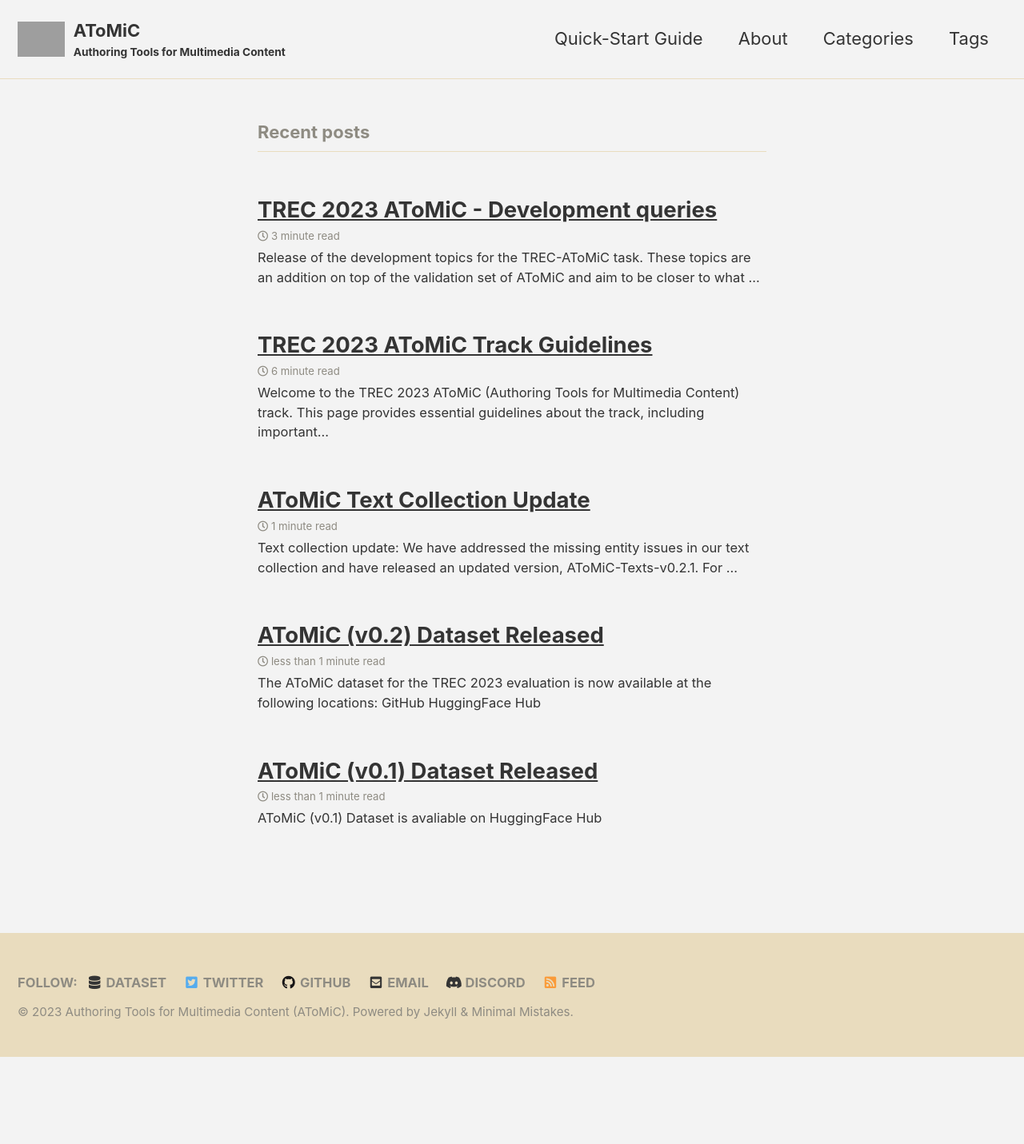
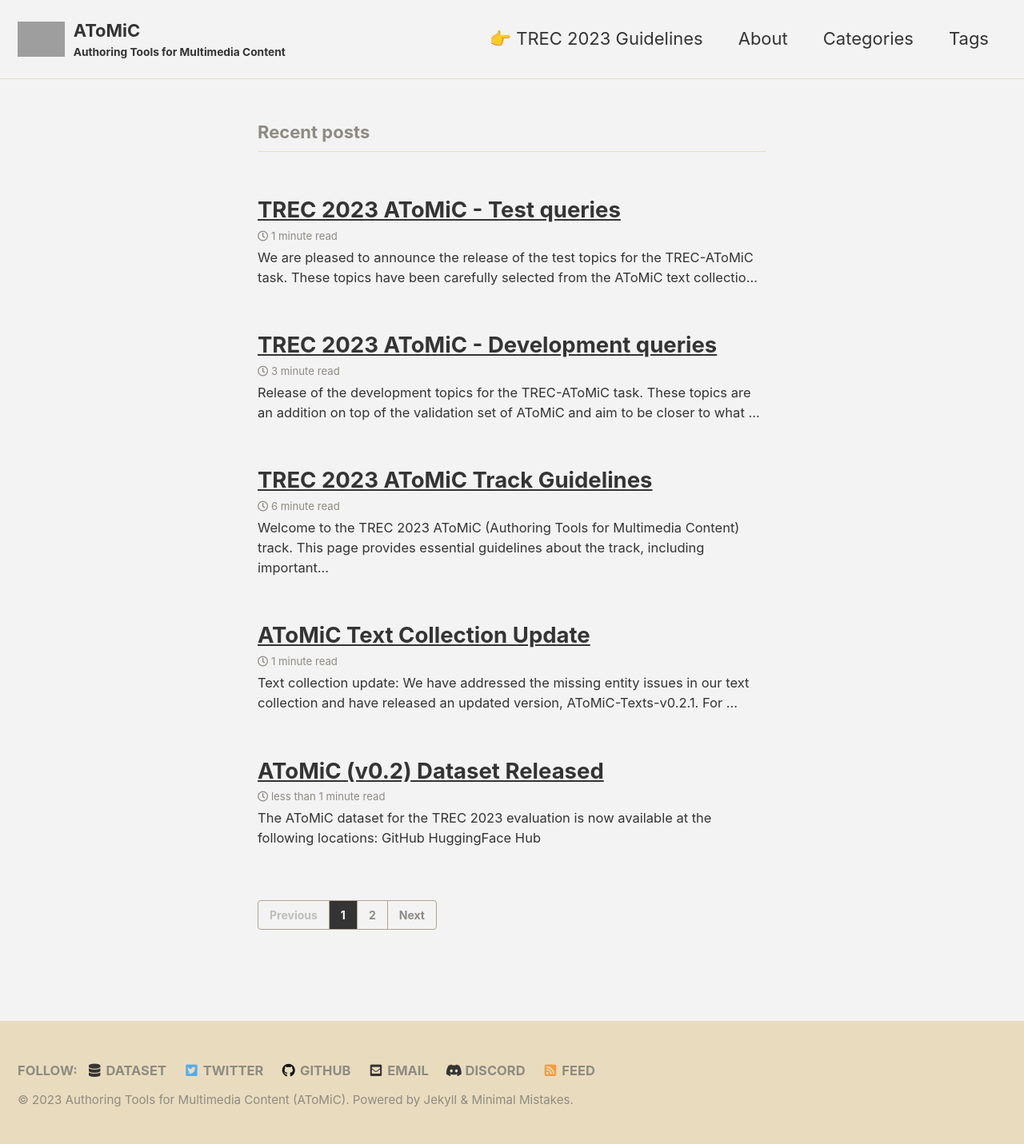
Before and after one commit to TREC-AToMiC/trec-atomic.github.io, a Jekyll site: the page built from docs/index.html, in a window 1280 px wide. Shown: the whole page at 80% size. Built offline with Jekyll 4.4.1, drawn with Linux system fonts in a browser that asks for light colours; cached includes are drawn as plain includes; the list of posts is cut into pages by our own code; before the commit the page ends 1322 px from its top, so only the background shows below that; some of the changed lines change nothing that is shown; grey boxes are pictures that could not be loaded.

Commit message:
add test query post

````diff
--- a/docs/_data/navigation.yml
+++ b/docs/_data/navigation.yml
@@ -1,7 +1,7 @@
 # main links
 main:
-  - title: "Quick-Start Guide"
-    url: /quick-start-guide/
+  - title: "👉 TREC 2023 Guidelines"
+    url: /trec-2023-guidelines/
   - title: "About"
     url: /about/
   - title: "Categories"
--- a/docs/_pages/quick_start.md
+++ /dev/null
@@ -1,50 +0,0 @@
----
-permalink: /quick-start-guide/
-title: "Quick Start Guide"
----
-
-## Ad-hoc Retrieval
-Given an arbitrary query, retrieve tok-$$k$$ relevant document from the collection.
-For the image suggestion task, the query is a text, where the document is an image.
-(For the image promotion task, the query is an image, where the document is a text.)
-See [about](/about) for more details of these two tasks.
-
-- A text is composed of textual information, e.g., title and context decriptions.
-- An image is composed of its visual information (pixel values) and metadata (reference, alt-text, and attribution captions).
-
-## Submission Format
-
-Submissions for the ad hoc retrieval task should be in standard TREC 6-column format.
-
-```bash
-Query_ID Q0 DOC_ID RANK SCORE RUN_ID
-```
-- Query\_ID (DOC\_ID): the unique identifier for each text (or image)
-- Q0: placeholder
-- RANK: the rank of the retrieved DOC\_ID (for Query\_ID)
-- SCORE: the score of the retrieved DOC\_ID (for Query\_ID)
-- RUN\_ID: systems's identifier
-
-Example (Text-to-Image) Run:
-```bash
-wit-test-topic-000000001 Q0 ba65386c-63de-3471-8473-985f6a102607 1 69.9 boring_system
-wit-test-topic-000000001 Q0 4c8c424a-149d-342d-820e-6e5de6df6008 2 65.3 boring_system
-...
-wit-test-topic-000000001 Q0 a26a103e-bc5c-3f25-b620-60af7ace8257 1000 1.4 boring_system
-wit-test-topic-000000002 Q0 4c8c424a-149d-342d-820e-6e5de6df6008 1 71.5 boring_system
-...
-```
-
-Participants are asked to return a ranked list of at most $$k=1,000$$ documents for each query.
-
-## Evaluation
-- Tool: [trec\_eval](https://github.com/usnistgov/trec_eval)
-
-Example Usage (MRR@10, Recall@1000, success@1000):
-```bash
-trec_eval -c -M 10 -m recip_rank <path-to-qrels> <path-to-runfile>
-trec_eval -c -m recall.1000 success.1000 <path-to-qrels> <path-to-runfile>
-```
-
-## Development Dataset
-- [AToMiC-v0.1](/annoucements/huggingface-hub-released)
--- a/docs/_posts/2023-05-08-TREC-guidelines.md
+++ b/docs/_posts/2023-05-08-TREC-guidelines.md
@@ -1,5 +1,6 @@
 ---
 title: "TREC 2023 AToMiC Track Guidelines"
+permalink: /trec-2023-guidelines/
 date: 2023-05-08T08:00:00-00:00
 categories:
   - Annoucements
@@ -15,7 +16,7 @@ This page provides essential guidelines about the track, including important dat
 
 ## Important Dates
 - Development topics released: June 2nd, 2023
-- Test topics released: June 26th, 2023
+- Test topics released: ~~June 26th, 2023~~ June 29th, 2023
 - Submission deadline: July 24th, 2023
 - Assessment period: August 2023
 
--- /dev/null
+++ b/docs/_posts/2023-06-29-test-queries.md
@@ -0,0 +1,42 @@
+---
+title: "TREC 2023 AToMiC - Test queries"
+date: 2023-06-29T08:00:00-00:00
+categories:
+  - Annoucements
+tags:
+  - Development queries
+  - TREC 2023
+classes: wide
+toc: true
+---
+
+We are pleased to announce the release of the **test** topics for the TREC-AToMiC task.
+These topics have been carefully selected from the AToMiC text collection, and we invite participants to submit their runfiles based on these test topics.
+
+
+## Topic Selection
+In order to ensure a diverse range of topics, we employed two primary criteria for topic selection:
+- Unillustrated sections in enwiki:
+  We identified sections within the English Wikipedia (enwiki) that do not have accompanying images but potentially have matching images in other Wikipedia pages from foreign languages.
+
+- Vital articles at level 3:
+  We referred to [Wikipedia:Vital_articles](https://en.wikipedia.org/wiki/Wikipedia:Vital_articles) and selected articles classified as level 3 vital articles. These articles serve as quality control monitors for Wikipedia.
+
+Additionally, we considered the following sub-criteria:
+- Article Quality:
+  We sampled 100 topics from C-class articles, 50 topics from B-class articles, and 50 topics from Featured or Good Articles.
+- AToMiC Text Collection Coverage:
+  The coverage of the AToMiC text collection for the test topics is as follows: 180 topics belong to the *other* set with no sparse labels at all, 19 topics are from the *training* set, and 1 topic represents the *test* set.
+
+We believe that this selection process ensures a diverse and representative set of topics for the TREC-AToMiC task.
+We look forward to receiving your runfiles based on these test topics.
+Please don't hesitate to reach out if you have any questions or need further clarification.
+
+Thank you for your participation!
+
+
+## Download Links
+The dataset is avaliable on HuggingFace 🤗:
+* [Query dataset](https://huggingface.co/datasets/TREC-AToMiC/TREC-2023-Text-to-Image)
+* Query embeddings (TBA)
+* Baseline runfiles (TBA)
````
Also changed, not shown: docs/Gemfile.lock.
